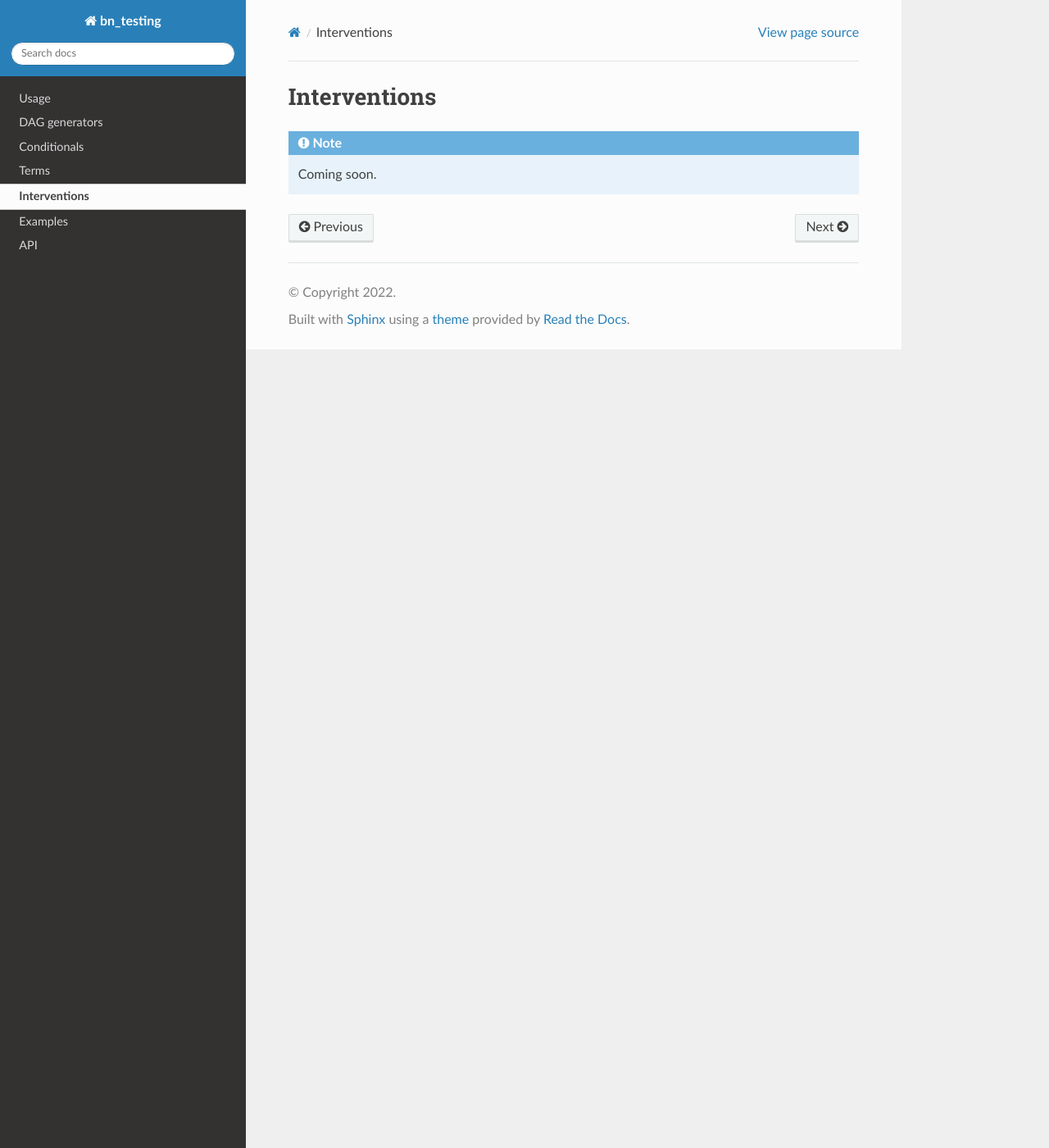
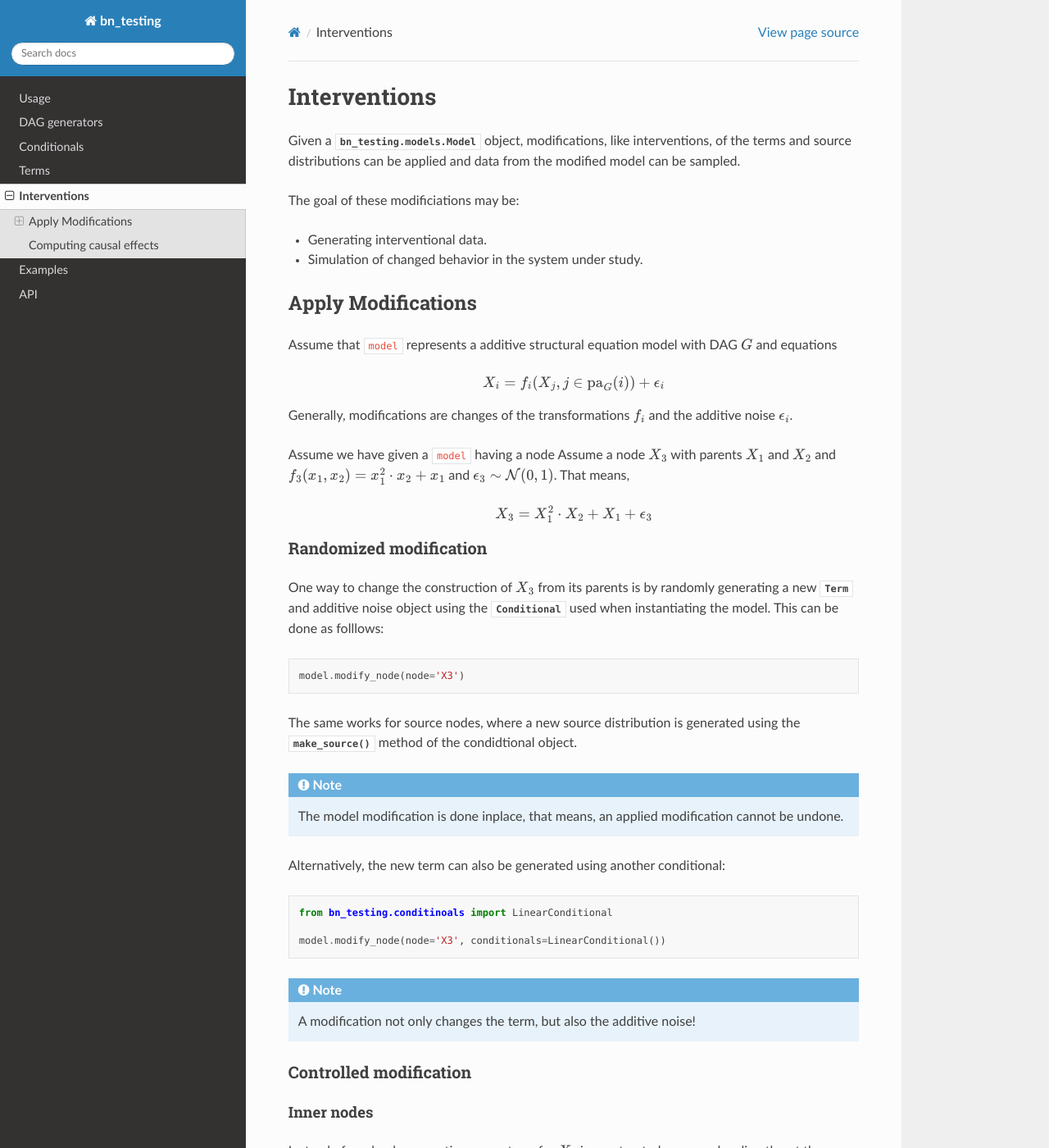
Before and after one commit to windisch/bn_testing, a Sphinx documentation site: the page built from docs/source/interventions.rst, in a window 1280 px wide and 1400 px high. Shown: the whole window at 82% size. Built offline with Sphinx 7.4.7 and the Read the Docs theme 2.0.0, drawn with Linux system fonts in a browser that asks for light colours; some of the changed text lies outside the part shown.

Commit message:
update docs

```diff
--- a/docs/source/interventions.rst
+++ b/docs/source/interventions.rst
@@ -3,7 +3,168 @@ Interventions
 
 .. _interventions:
 
+.. role:: python(code)
+   :language: python
+
+
+Given a :py:class:`bn_testing.models.Model` object, modifications,
+like interventions, of the terms and source distributions can be
+applied and data from the modified model can be sampled.
+
+The goal of these modificiations may be:
+
+* Generating interventional data.
+* Simulation of changed behavior in the system under study.
+
+
+Apply Modifications
+-------------------
+
+Assume that :code:`model` represents a additive structural equation
+model with DAG :math:`G` and equations
+
+.. math::
+   X_i = f_i(X_j, j\in\text{pa}_G(i)) + \epsilon_i
+
+
+Generally, modifications are changes of the transformations
+:math:`f_i` and the additive noise :math:`\epsilon_i`.
+
+Assume we have given a :code:`model` having a node Assume a node
+:math:`X_3` with parents :math:`X_1` and :math:`X_2` and :math:`f_3(x_1,
+x_2)=x_1^2\cdot x_2+x_1` and :math:`\epsilon_3\sim\mathcal{N}(0, 1)`.
+That means,
+
+.. math::
+
+   X_3 = X_1^2\cdot X_2+X_1+\epsilon_3
+
+Randomized modification
+"""""""""""""""""""""""
+
+One way to change the construction of :math:`X_3` from its parents is
+by randomly generating a new  :py:class:`~bn_testing.terms.Term`
+and additive noise object using the :py:class:`~bn_testing.conditionals.Conditional` used
+when instantiating the model. This can be done as folllows:
+
+.. code-block:: python
+
+   model.modify_node(node='X3')
+
+
+The same works for source nodes, where a new source distribution is
+generated using the
+:py:func:`~bn_testing.conditionals.Conditional.make_source` method of
+the condidtional object.
 
 .. note::
 
-   Coming soon.
+   The model modification is done inplace, that means, an applied
+   modification cannot be undone.
+
+
+Alternatively, the new term can also be generated using another
+conditional:
+
+.. code-block:: python
+
+   from bn_testing.conditinoals import LinearConditional
+
+   model.modify_node(node='X3', conditionals=LinearConditional())
+
+
+.. note::
+
+   A modification not only changes the term, but also the additive
+   noise!
+
+
+Controlled modification
+"""""""""""""""""""""""
+
+Inner nodes
+^^^^^^^^^^^
+
+Instead of randomly generating a new term for :math:`X_3` is constructed,
+we can also directly set the new term:
+
+.. code-block:: python
+
+   from bn_testing.terms import Linear
+   import pymc as pm
+
+   model.modify_inner_node(
+      node='X3',
+      term=Linear(['X1', 'X2'], [0.5, -0.1],
+      noise=pm.Beta.normal(alpha=0.2, beta=0.1),
+    )
+
+
+Note that if either the :code:`noise` or the :code:`term` are omitted,
+a respective object is generated using the
+:py:class:`~bn_testing.conditionals.Conditional` given when
+instantiating the model.
+
+
+Source nodes
+^^^^^^^^^^^^
+
+If :math:`X1` is a source node, its distribution can be replaced with
+another distribution as follows:
+
+
+.. code-block:: python
+
+   import pymc as pm
+
+   model.modify_source_node(
+      node='X3',
+      distribution=pm.Beta.dist(alpha=0.9, beta=0.1),
+   )
+
+
+Computing causal effects
+------------------------
+
+A special case of a modification is when a random variable is set to a
+constant value. Typically, this is done because the average causal effect of
+:math:`X_i` having value :math:`k` onto another variable, like
+:math:`X_j` should be determined. This is
+
+.. math::
+
+   \mathbb{E}[X_j|X_i=k] - \mathbb{E}[X_j]
+
+In our example above, setting :math:`X_1=2` permantently can
+be archived with:
+
+.. code-block:: python
+
+   from bn_testing.conditionals import ConstantConditional
+   import pymc as pm
+
+   model.modify_node(
+      node='X1',
+      conditionals=ConstantConditional(2)
+    )
+
+
+The average causal effect for this setting can be computed using the
+shortcut :py:func:`~bn_testing.models.Model.compute_average_causal_effect`:
+
+
+.. code-block:: python
+
+   model.compute_average_causal_effect(
+      node_from='X1',
+      node_onto='X3',
+      value=2,
+   )
+
+
+.. note::
+
+   The calculation of the expected values used in the formula of the
+   average causal effect is done empirically by sampling from the
+   model with and without modification. The number of samples used can
+   be changed by setting the paramater :code:`n`.
```
Also changed, not shown: README.md (+1 -1 lines), docs/source/index.rst (+10 -1 lines).
